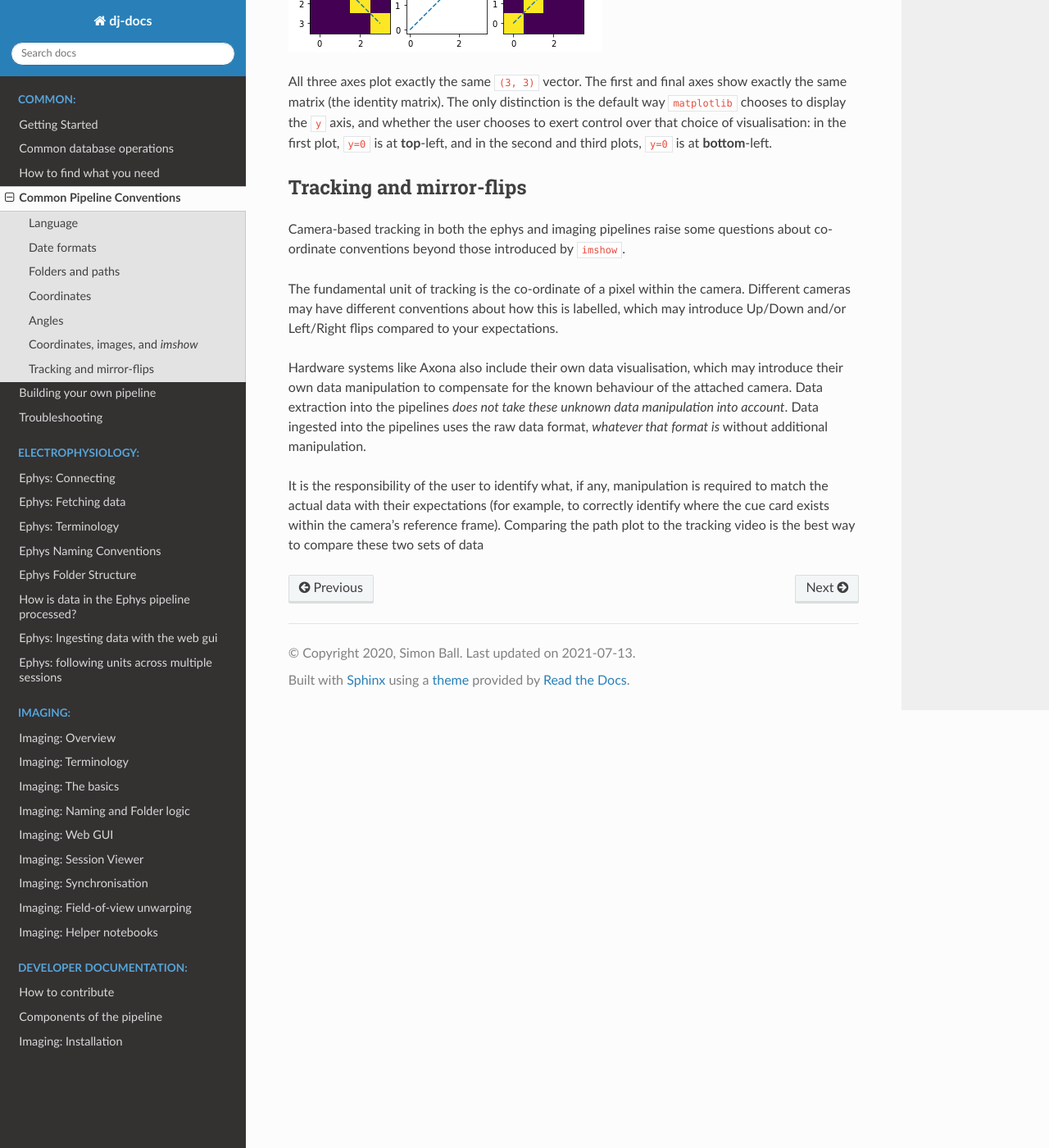
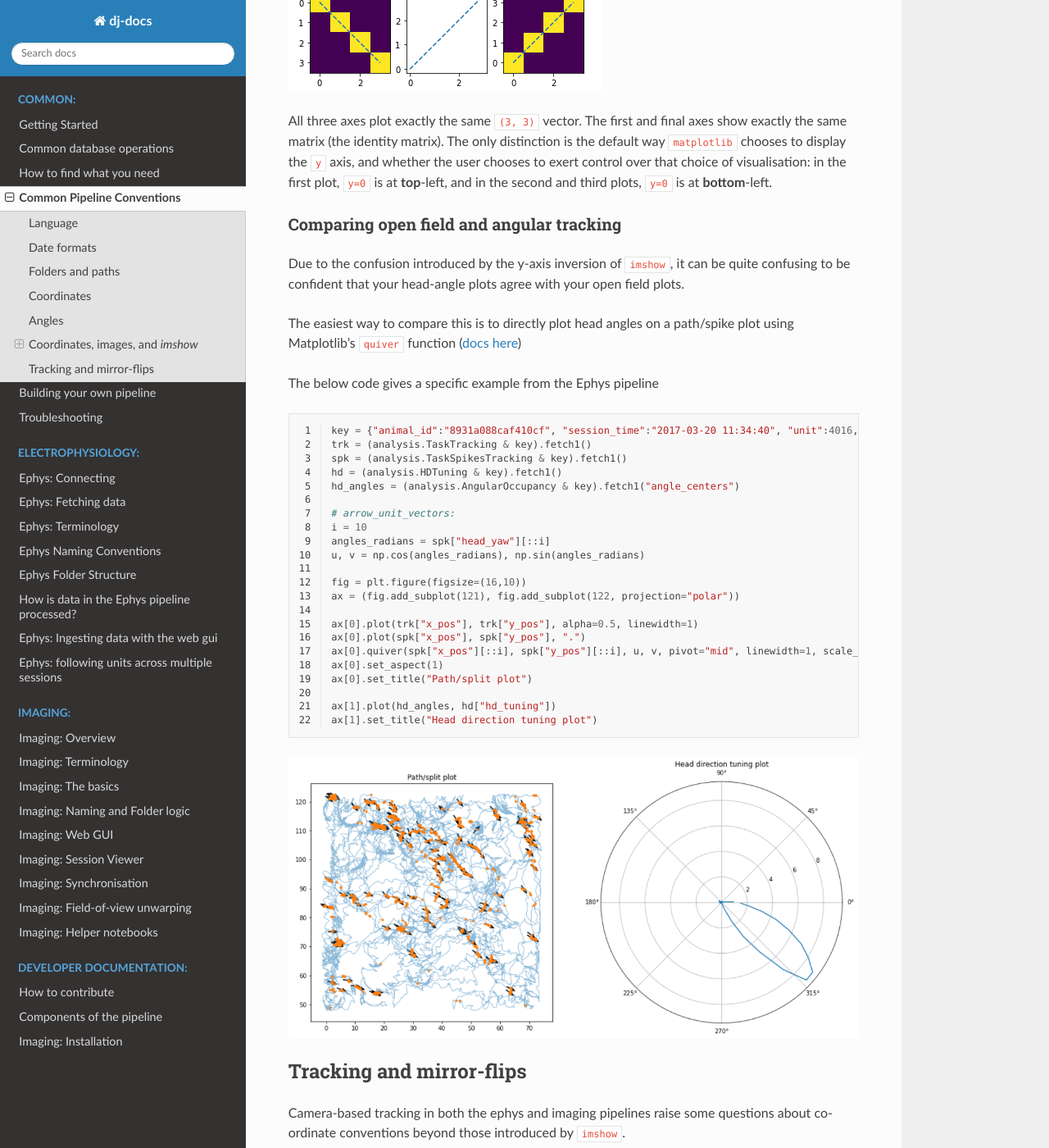
Before and after one commit to kavli-ntnu/dj-docs, a Sphinx documentation site: the page built from docs/common/conventions.rst, in a window 1280 px wide and 1400 px high, scrolled down 2472 px. Shown: the whole window at 82% size. Built offline with Sphinx 7.4.7 and the Read the Docs theme 2.0.0, drawn with Linux system fonts in a browser that asks for light colours; some of the changed text lies outside the part shown.

Commit message:
Add quiver example

```diff
--- a/docs/common/conventions.rst
+++ b/docs/common/conventions.rst
@@ -55,8 +55,8 @@
 
 Angles  are referenced to the ``X`` axis, i.e:
 
-* 0° (=0 rad) points from the origin ``(x=0,y=0)`` towards the point ``(x=1, y=0)``.
-* 90° (=pi/2 rad) points from the origin ``(x=0, y=0)`` towards the point ``(x=0, y=1)``.
+* 0° (=0 rad) points from the origin ``(x=0,y=0)`` towards the point ``(x=1, y=0)``. i.e. along the X-axis in the positive direction
+* 90° (=pi/2 rad) points from the origin ``(x=0, y=0)`` towards the point ``(x=0, y=1)``. i.e. along the Y-axis in the positive direction
 
 
 
@@ -108,6 +108,44 @@
 
 
 
+Comparing open field and angular tracking
+^^^^^^^^^^^^^^^^^^^^^^^^^^^^^^^^^^^^^^^^^^^^^
+
+Due to the confusion introduced by the y-axis inversion of ``imshow``, it can be quite confusing to be confident that your head-angle plots agree with your open field plots.
+
+The easiest way to compare this is to directly plot head angles on a path/spike plot using Matplotlib's ``quiver`` function (`docs here <https://matplotlib.org/stable/api/_as_gen/matplotlib.pyplot.quiver.html>`_)
+
+The below code gives a specific example from the Ephys pipeline
+
+.. code-block:: python
+    :linenos:
+
+    key = {"animal_id":"8931a088caf410cf", "session_time":"2017-03-20 11:34:40", "unit":4016, "cluster_param_name":"default_klustakwik", "task_spike_tracking_hash":"90cf03aa63db1a03ac6dabe2cac2d108"}
+    trk = (analysis.TaskTracking & key).fetch1()
+    spk = (analysis.TaskSpikesTracking & key).fetch1()
+    hd = (analysis.HDTuning & key).fetch1()
+    hd_angles = (analysis.AngularOccupancy & key).fetch1("angle_centers")
+
+    # arrow_unit_vectors:
+    i = 10
+    angles_radians = spk["head_yaw"][::i]
+    u, v = np.cos(angles_radians), np.sin(angles_radians)
+
+    fig = plt.figure(figsize=(16,10))
+    ax = (fig.add_subplot(121), fig.add_subplot(122, projection="polar"))
+
+    ax[0].plot(trk["x_pos"], trk["y_pos"], alpha=0.5, linewidth=1)
+    ax[0].plot(spk["x_pos"], spk["y_pos"], ".")
+    ax[0].quiver(spk["x_pos"][::i], spk["y_pos"][::i], u, v, pivot="mid", linewidth=1, scale_units="width", headwidth=4, minshaft=2)
+    ax[0].set_aspect(1)
+    ax[0].set_title("Path/split plot")
+
+    ax[1].plot(hd_angles, hd["hd_tuning"])
+    ax[1].set_title("Head direction tuning plot")
+
+.. figure:: /_static/common/matplotlib_quiver.png
+    :alt: Confirming head-direction plotting
+
 Tracking and mirror-flips
 -----------------------------
 
```
Also changed, not shown: docs/_static/common/matplotlib_quiver.png (added).
